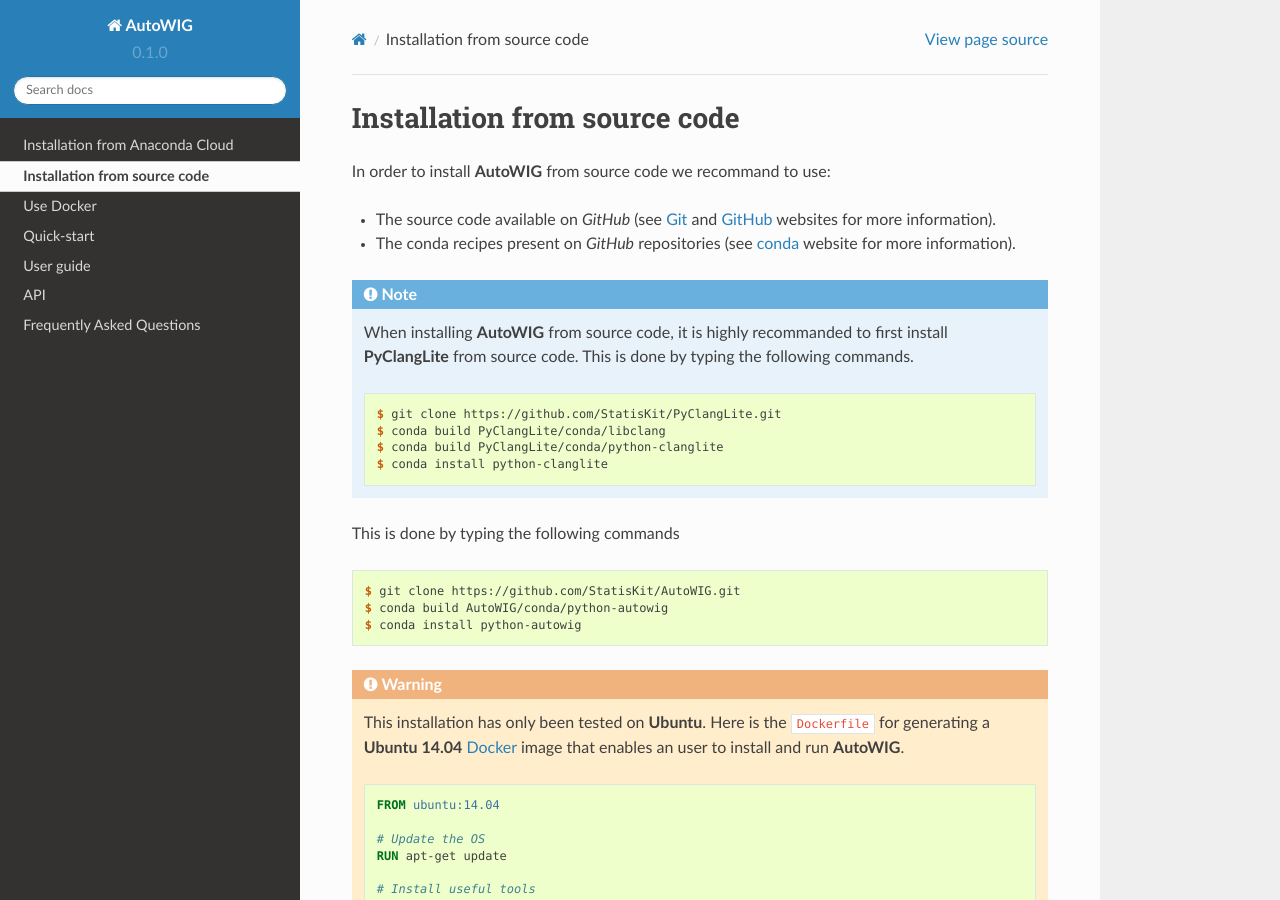
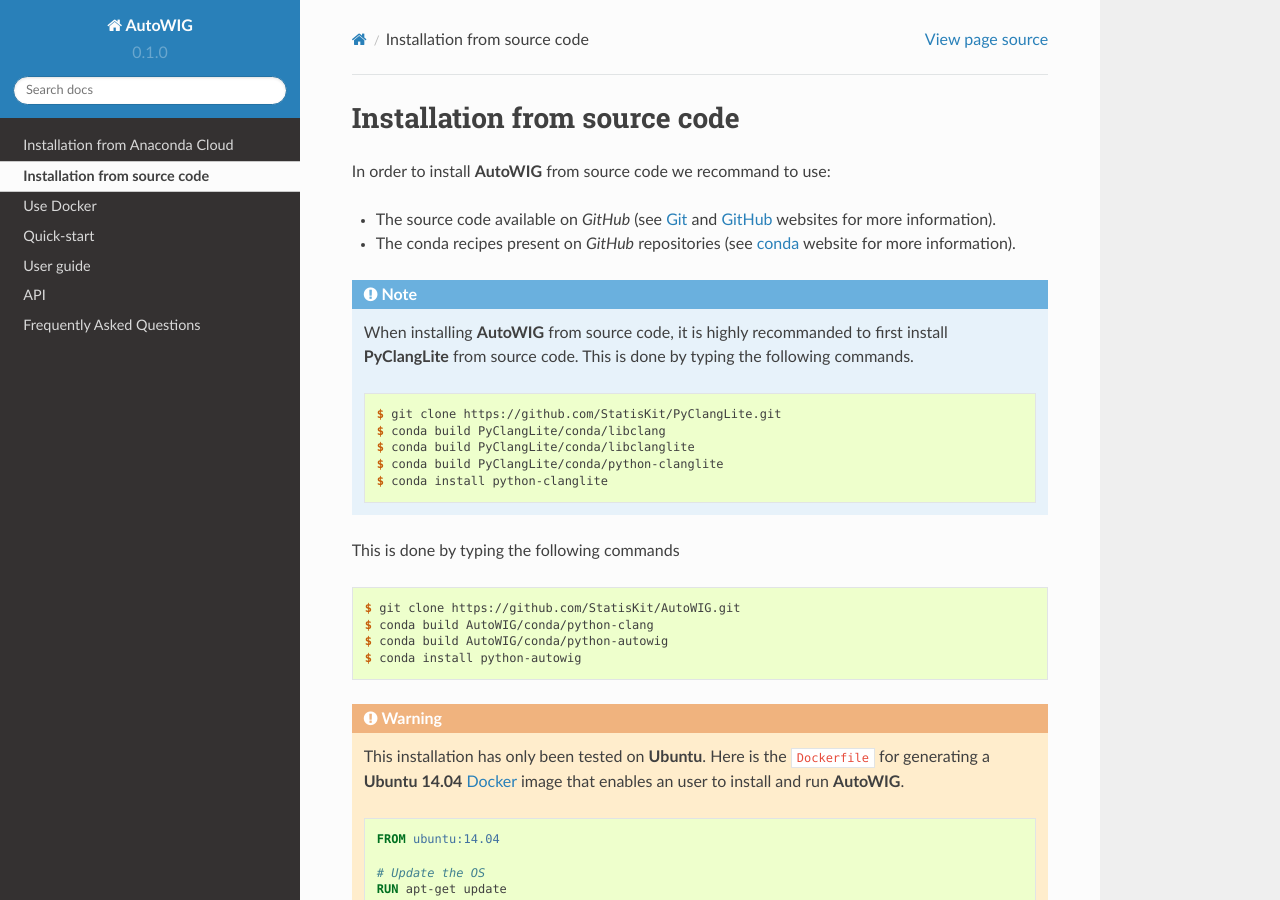
Before and after one commit to StatisKit/AutoWIG, a Sphinx documentation site: the page built from doc/source.rst, in a window 1280 px wide and 900 px high. Built offline with Sphinx 7.4.7 and the Read the Docs theme 2.0.0, drawn with Linux system fonts in a browser that asks for light colours.

Commit message:
Update source.rst

```diff
--- a/doc/source.rst
+++ b/doc/source.rst
@@ -17,6 +17,7 @@
 
         $ git clone https://github.com/StatisKit/PyClangLite.git
         $ conda build PyClangLite/conda/libclang
+        $ conda build PyClangLite/conda/libclanglite
         $ conda build PyClangLite/conda/python-clanglite
         $ conda install python-clanglite
 
@@ -26,6 +27,7 @@
 .. code-block:: console
 
     $ git clone https://github.com/StatisKit/AutoWIG.git
+    $ conda build AutoWIG/conda/python-clang
     $ conda build AutoWIG/conda/python-autowig
     $ conda install python-autowig
 
```
